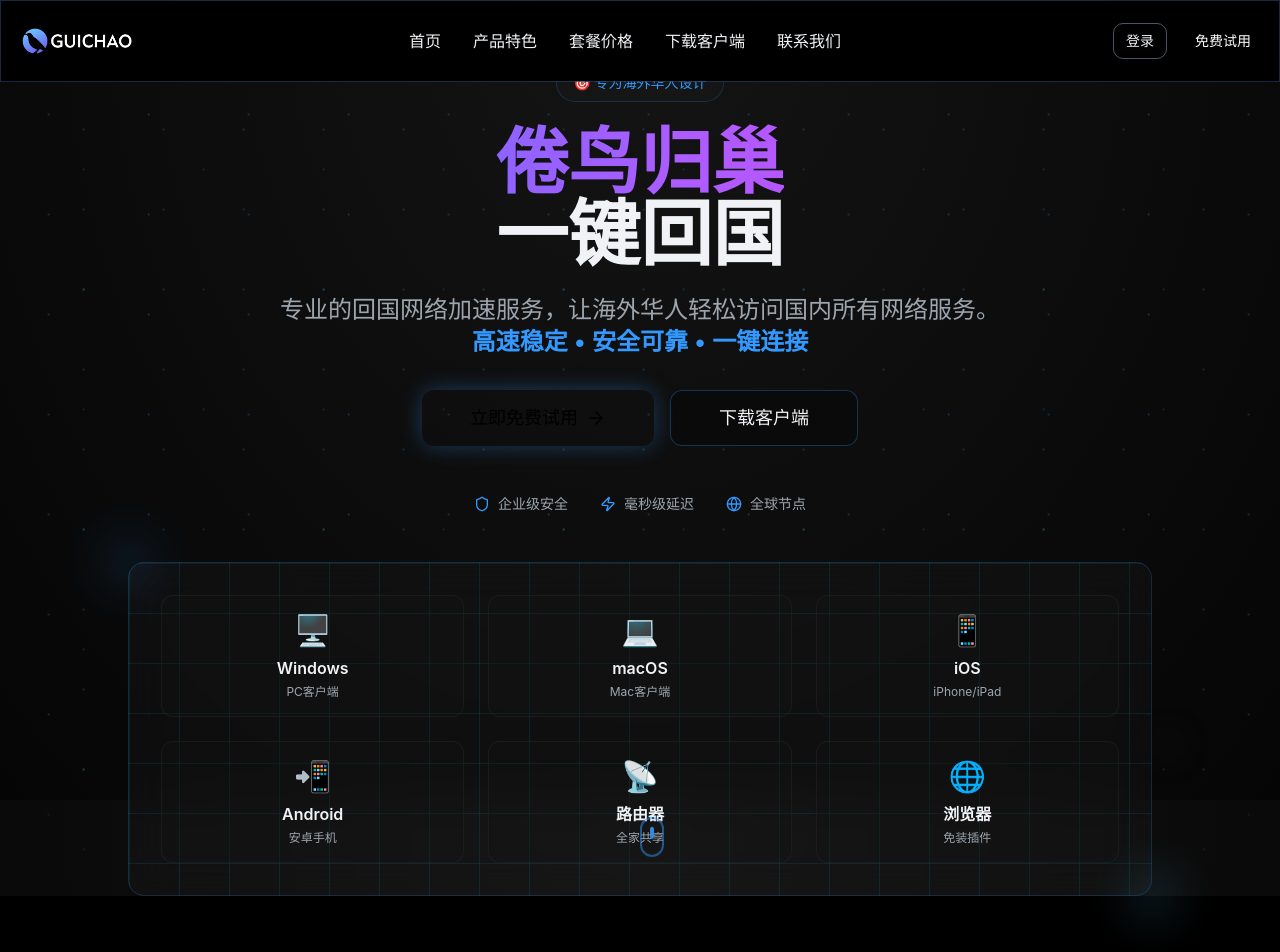
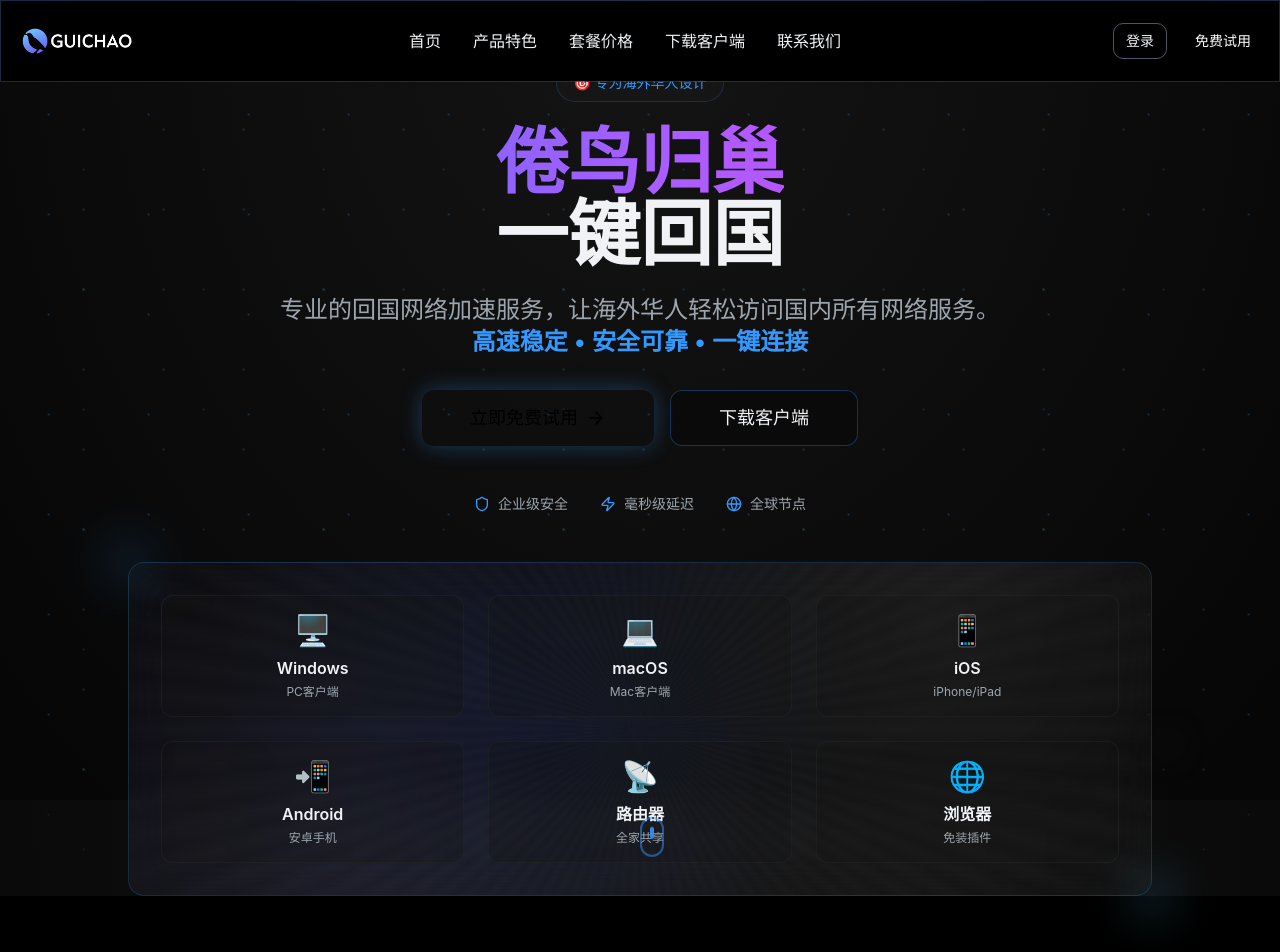
Before and after one commit to Alexneilcaiqiqi/vivid-palette-ai, a React (Vite) app: page / in a window 1280 px wide. Shown: the top 952 px of the page. Built offline with nearby package versions, Linux system fonts and the light colour scheme.

Commit message:
Refactor glass effect
Update the glass effect to mimic the latest iOS system's frosted glass appearance.

```diff
--- a/src/index.css
+++ b/src/index.css
@@ -184,10 +184,34 @@
   }
 
   .tech-grid {
-    background-image:
-      linear-gradient(rgba(0, 212, 255, 0.1) 1px, transparent 1px),
-      linear-gradient(90deg, rgba(0, 212, 255, 0.1) 1px, transparent 1px);
-    background-size: 50px 50px;
+    background:
+      radial-gradient(circle at 20% 80%, rgba(120, 119, 198, 0.15) 0%, transparent 50%),
+      radial-gradient(circle at 80% 20%, rgba(255, 255, 255, 0.08) 0%, transparent 50%),
+      radial-gradient(circle at 40% 40%, rgba(29, 78, 216, 0.1) 0%, transparent 50%);
+    backdrop-filter: blur(20px) saturate(1.8);
+    position: relative;
+  }
+
+  .tech-grid::before {
+    content: '';
+    position: absolute;
+    top: 0;
+    left: 0;
+    right: 0;
+    bottom: 0;
+    background:
+      repeating-conic-gradient(from 0deg at 50% 50%, transparent 0deg, rgba(255, 255, 255, 0.02) 2deg, transparent 4deg),
+      noise();
+    opacity: 0.6;
+    pointer-events: none;
+    border-radius: inherit;
+  }
+
+  @supports not (background: noise()) {
+    .tech-grid::before {
+      background:
+        repeating-conic-gradient(from 0deg at 50% 50%, transparent 0deg, rgba(255, 255, 255, 0.02) 2deg, transparent 4deg);
+    }
   }
 
   .floating-particles {
```
